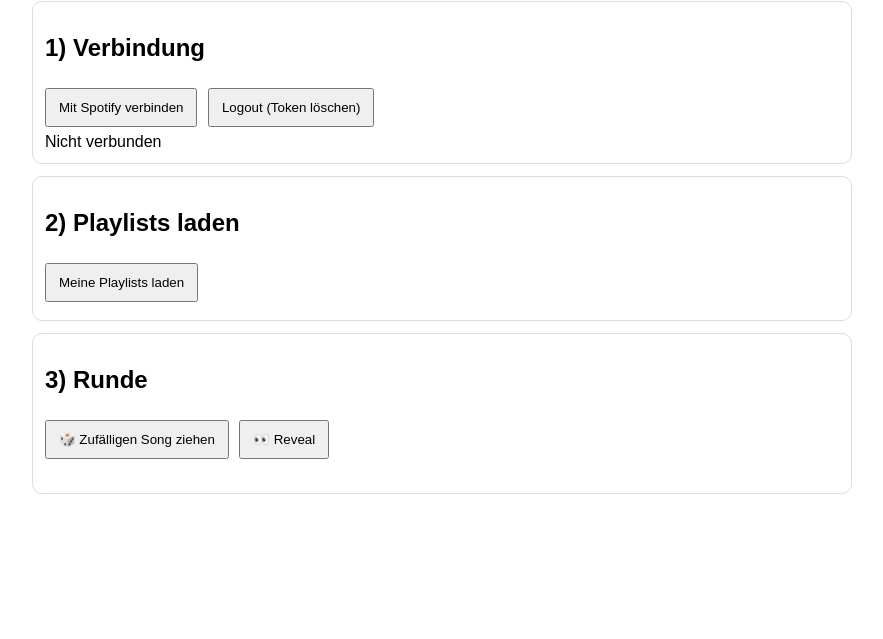
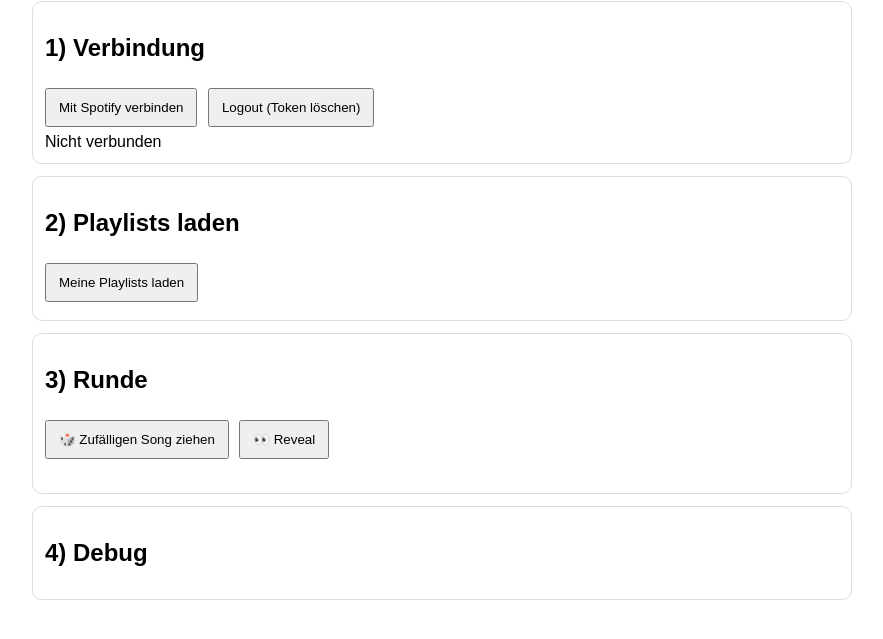
Before and after one commit to Skarvaan/family-music-quiz, a plain HTML site: page index.html in a window 1280 px wide. Shown: the part 81-720 px from the top of the page, without its empty margins (198-1081 px from the left). Drawn offline with Linux system fonts and the light colour scheme.

Commit message:
Update index.html

```diff
--- a/index.html
+++ b/index.html
@@ -42,6 +42,11 @@
   <button onclick="revealSong()">👀 Reveal</button>
   <p id="drawStatus"></p>
   <div id="revealBox" style="display:none; margin-top:10px;"></div>
+</div>
+
+  <div class="box">
+  <h2>4) Debug</h2>
+  <pre id="debug"></pre>
 </div>
 
 
```
